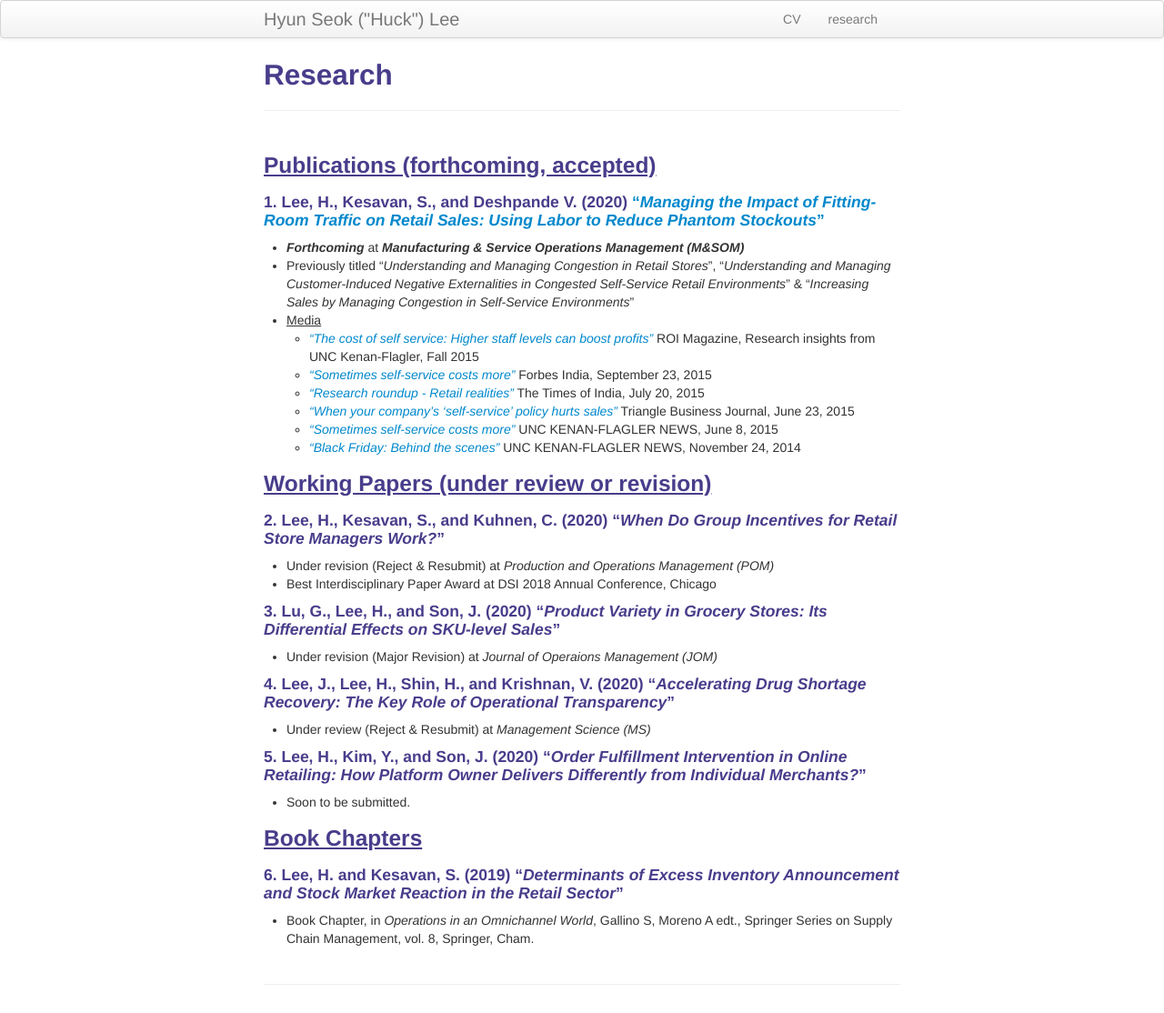
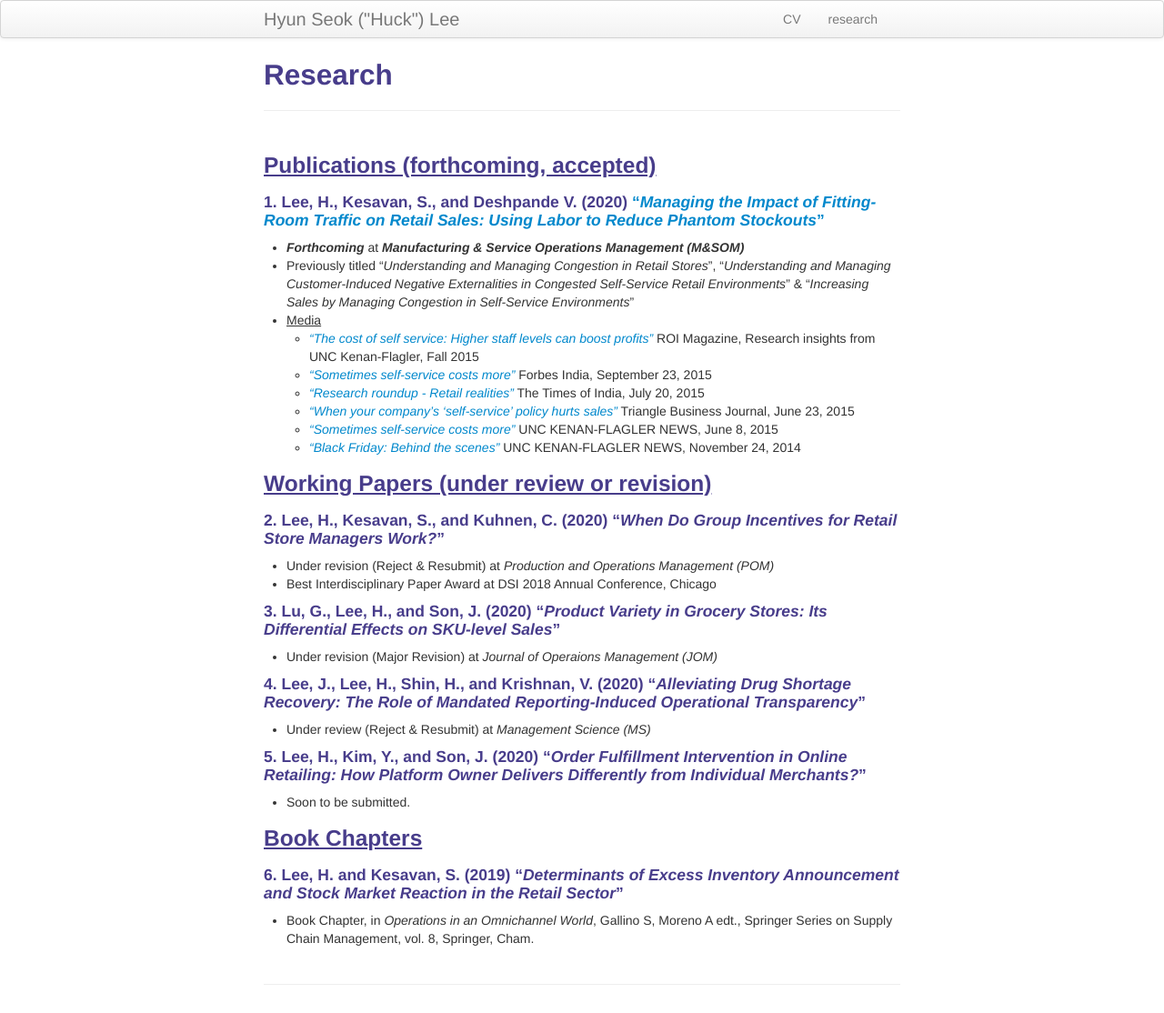
Before and after one commit to lordya2/lordya2.github.io, a Jekyll site: the page built from pages/research.md, in a window 1280 px wide. Shown: the whole page at 91% size. Built offline with Jekyll 4.4.1, drawn with Linux system fonts in a browser that asks for light colours.

Commit message:
Update research.md

```diff
--- a/pages/research.md
+++ b/pages/research.md
@@ -25,7 +25,7 @@ description: Hyun Seok ("Huck") Lee's research
 #### 3. Lu, G., Lee, H., and Son, J. (2020) "*Product Variety in Grocery Stores: Its Differential Effects on SKU-level Sales*"
 * Under revision (Major Revision) at *Journal of Operaions Management (JOM)*
 
-#### 4. Lee, J., Lee, H., Shin, H., and Krishnan, V. (2020) "*Accelerating Drug Shortage Recovery: The Key Role of Operational Transparency*"
+#### 4. Lee, J., Lee, H., Shin, H., and Krishnan, V. (2020) "*Alleviating Drug Shortage Recovery: The Role of Mandated Reporting-Induced Operational Transparency*"
 * Under review (Reject & Resubmit) at *Management Science (MS)*
 
 #### 5. Lee, H., Kim, Y., and Son, J. (2020) "*Order Fulfillment Intervention in Online Retailing: How Platform Owner Delivers Differently from Individual Merchants?*"
```
